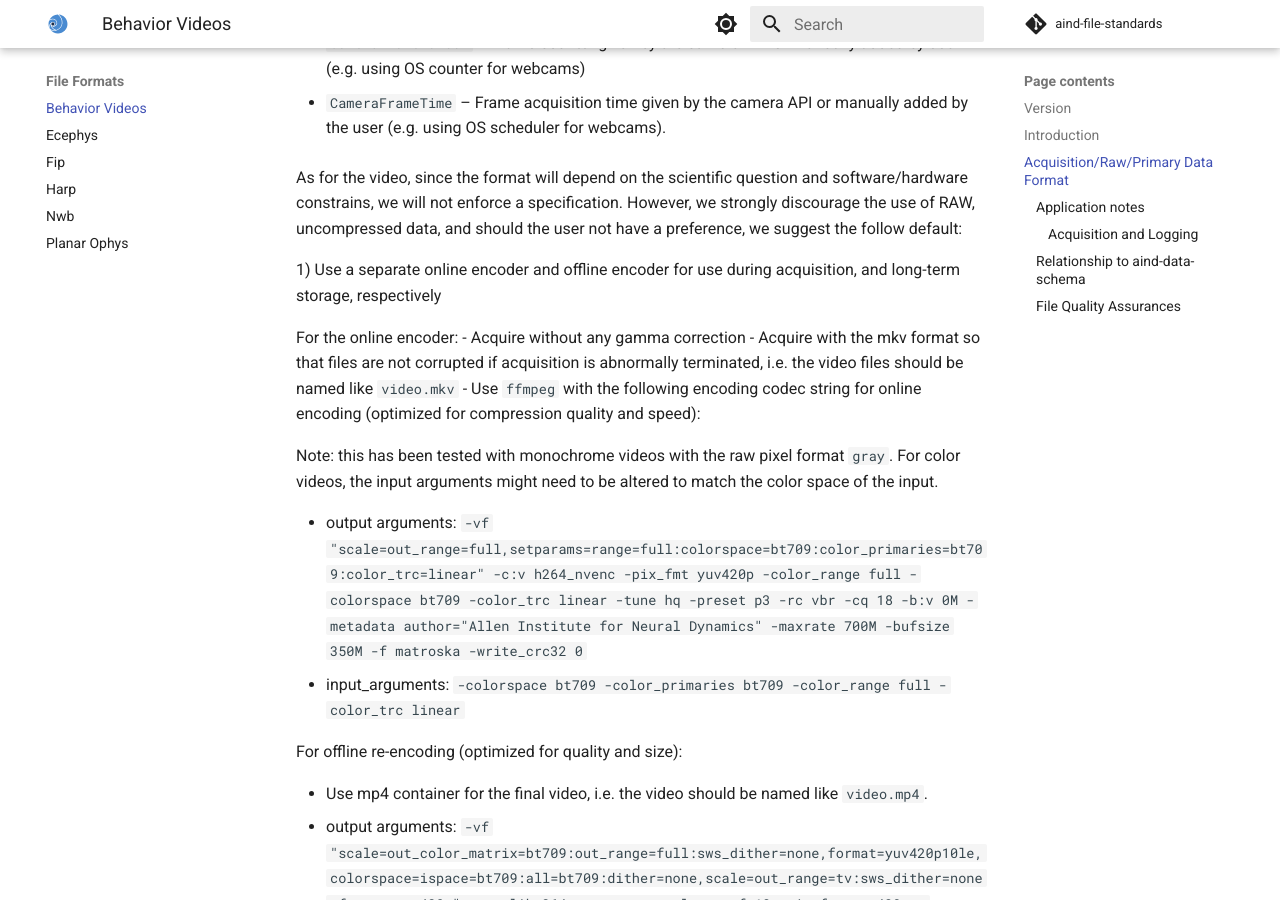
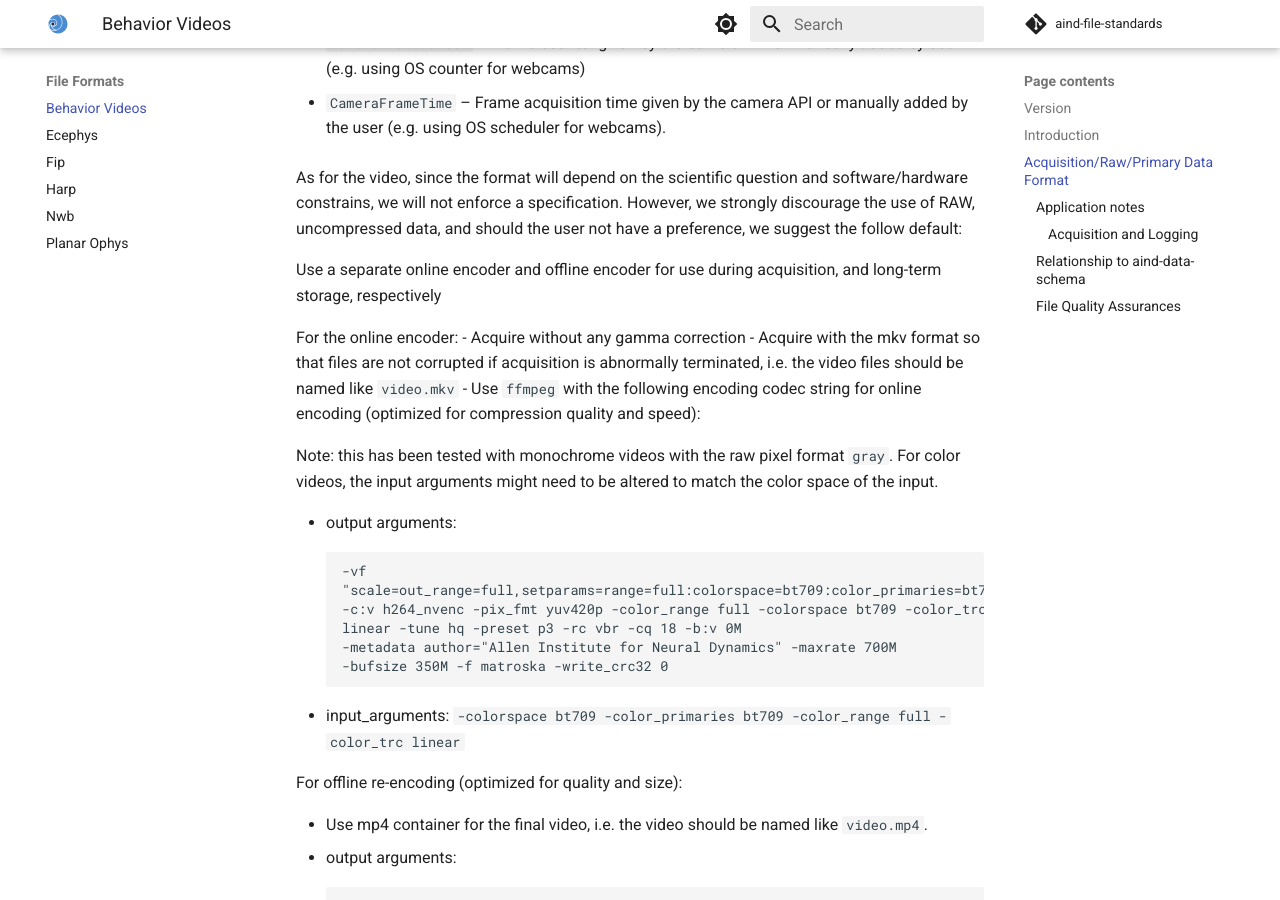
Before and after one commit to AllenNeuralDynamics/aind-file-standards, an MkDocs documentation site: the page built from docs/file_formats/behavior_videos.md, in a window 1280 px wide and 900 px high, scrolled down 1410 px. Built offline with MkDocs 1.6.1 and Material for MkDocs 9.7.7, drawn with Linux system fonts in a browser that asks for light colours; comment, search, counter and statistics services are not loaded.

Commit message:
Formatting

````diff
--- a/docs/file_formats/behavior_videos.md
+++ b/docs/file_formats/behavior_videos.md
@@ -51,7 +51,7 @@ The metadata file is expected to contain the following columns:
 
 As for the video, since the format will depend on the scientific question and software/hardware constrains, we will not enforce a specification. However, we strongly discourage the use of RAW, uncompressed data, and should the user not have a preference, we suggest the follow default:
 
-1) Use a separate online encoder and offline encoder for use during acquisition, and long-term storage, respectively
+Use a separate online encoder and offline encoder for use during acquisition, and long-term storage, respectively
 
 For the online encoder:
 - Acquire without any gamma correction
@@ -63,22 +63,36 @@ For the online encoder:
   `gray`. For color videos, the input arguments might need to be altered to
   match the color space of the input.
 
-  - output arguments: `-vf
- "scale=out_range=full,setparams=range=full:colorspace=bt709:color_primaries=bt709:color_trc=linear"
- -c:v h264_nvenc -pix_fmt yuv420p -color_range full -colorspace bt709 -color_trc
- linear -tune hq -preset p3 -rc vbr -cq 18 -b:v 0M
- -metadata author="Allen Institute for Neural Dynamics" -maxrate 700M
- -bufsize 350M -f matroska -write_crc32 0`
+  - output arguments:
+    ```
+    -vf
+    "scale=out_range=full,setparams=range=full:colorspace=bt709:color_primaries=bt709:color_trc=linear"
+    -c:v h264_nvenc -pix_fmt yuv420p -color_range full -colorspace bt709 -color_trc
+    linear -tune hq -preset p3 -rc vbr -cq 18 -b:v 0M
+    -metadata author="Allen Institute for Neural Dynamics" -maxrate 700M
+    -bufsize 350M -f matroska -write_crc32 0
+    ```
   - input_arguments: `-colorspace bt709 -color_primaries bt709 -color_range full -color_trc linear`
 
 
 For offline re-encoding (optimized for quality and size):
 
 - Use mp4 container for the final video, i.e. the video should be named like `video.mp4`.
-- output arguments: `-vf "scale=out_color_matrix=bt709:out_range=full:sws_dither=none,format=yuv420p10le,colorspace=ispace=bt709:all=bt709:dither=none,scale=out_range=tv:sws_dither=none,format=yuv420p" -c:v libx264 -preset veryslow -crf 18 -pix_fmt yuv420p -metadata author="Allen Institute for Neural Dynamics" -movflags +faststart+write_colr`
+- output arguments:
+  ```
+  -vf "scale=out_color_matrix=bt709:out_range=full:sws_dither=none,format=yuv420p10le,colorspace=ispace=bt709:all=bt709:dither=none,scale=out_range=tv:sws_dither=none,format=yuv420p"
+  -c:v libx264 -preset veryslow -crf 18 -pix_fmt yuv420p
+  -metadata author="Allen Institute for Neural Dynamics" -movflags +faststart+write_colr
+  ```
 
 For higher bitdepth (more than eight) recordings, change the output arguments of the online encoding to be as follows:
-  - output arguments: `-vf "scale=out_color_matrix=bt709:out_range=full,format=rgb48le,scale=out_range=full" -c:v hevc_nvenc -pix_fmt p010le -color_range full -colorspace bt709 -color_trc linear -tune hq -preset p4 -rc vbr -cq 12 -b:v 0M -metadata author="Allen Institute for Neural Dynamics" -maxrate 700M -bufsize 350M`
+  - output arguments:
+    ```
+    -vf "scale=out_color_matrix=bt709:out_range=full,format=rgb48le,scale=out_range=full"
+    -c:v hevc_nvenc -pix_fmt p010le -color_range full -colorspace bt709 -color_trc linear
+    -tune hq -preset p4 -rc vbr -cq 12 -b:v 0M
+    -metadata author="Allen Institute for Neural Dynamics" -maxrate 700M -bufsize 350M
+    ```
 
 This is almost the same, except the intermediate color representation is 48 bits
 per pixel instead of 24, the HEVC encoder must be used to support 10 bit depth,
````
